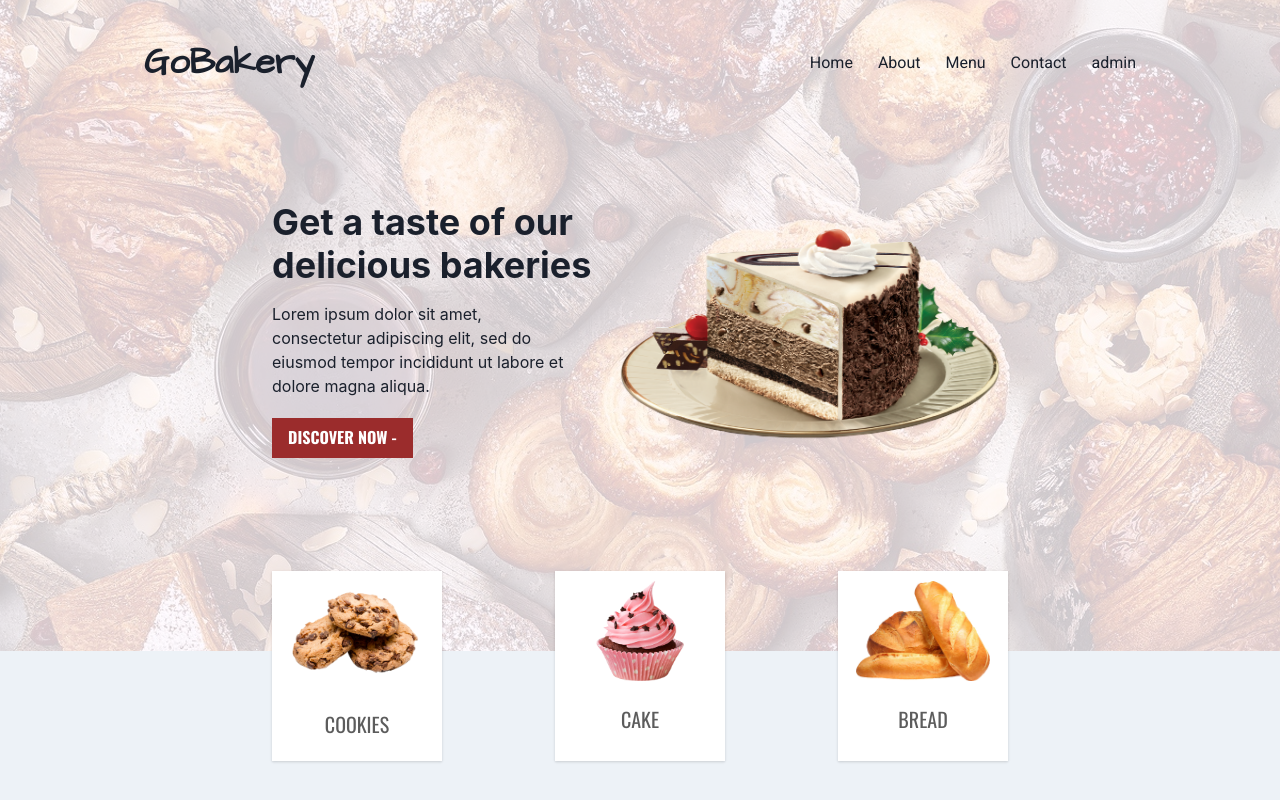
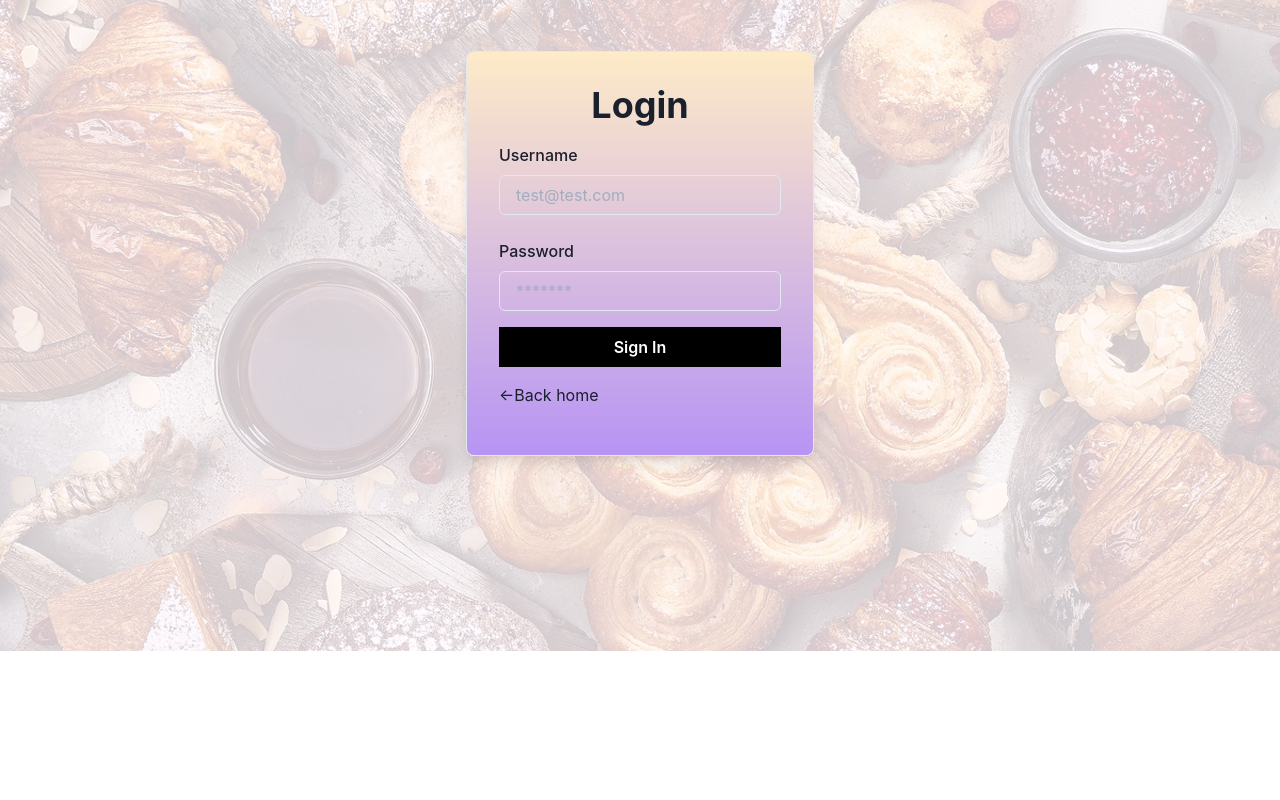
Before and after one commit to firasjaber/patesserie-ui, a React (Create React App) app: page /login in a window 1280 px wide. Shown: the top 800 px of the page. Built offline with nearby package versions, Linux system fonts and the light colour scheme.

Commit message:
Added login

```diff
--- a/src/App.js
+++ b/src/App.js
@@ -6,7 +6,7 @@ import React from 'react';
 import { BrowserRouter as Router, Switch, Route } from 'react-router-dom';
 import { QueryClient, QueryClientProvider } from 'react-query';
 import Dashboard from './pages/Dashboard';
-
+import LoginForm from './pages/LoginForm';
 const queryClient = new QueryClient();
 
 function App() {
@@ -17,6 +17,9 @@ function App() {
           <Switch>
             <Route path="/admin">
               <Dashboard />
+            </Route>
+            <Route path="/login">
+              <LoginForm />
             </Route>
             <Route path="/">
               <LandingPage />
--- /dev/null
+++ b/src/pages/LoginForm.jsx
@@ -0,0 +1,61 @@
+import React from 'react';
+import { Link as ReachLink } from 'react-router-dom'
+import {
+    Flex,
+    Box,
+    Heading,
+    FormControl,
+    FormLabel,
+    Input,
+    Button,
+    Container,
+    Link
+} from '@chakra-ui/react';
+import HeroImage from './../utils/wide.jpg';
+
+const LoginForm = () => {
+    return (
+        <Box
+            backgroundImage={`url('${HeroImage}')`}
+            backgroundPosition="center"
+            backgroundRepeat="no-repeat"
+            height="680px"
+            marginTop="-29px"
+        >
+            <Box height="100%" sx={{ backgroundColor: 'rgba(255,250,255,0.8)' }}>
+                <Container pt="20">
+
+                    <Flex width="full" align="center" justifyContent="center">
+                        <Box bgGradient={[
+                            "linear(to-tr, teal.300,yellow.400)",
+                            "linear(to-t, blue.200, teal.500)",
+                            "linear(to-b, orange.100, purple.300)",
+                        ]}
+                            p={8} maxWidth="500px" borderWidth={1} borderRadius={8} boxShadow="lg">
+                            <Box textAlign="center">
+                                <Heading>Login</Heading>
+                            </Box>
+                            <Box my={4} textAlign="left">
+                                <FormControl>
+                                    <FormLabel>Username</FormLabel>
+                                    <Input type="text" placeholder="test@test.com" />
+                                </FormControl>
+                                <FormControl mt={6}>
+                                    <FormLabel>Password</FormLabel>
+                                    <Input type="password" placeholder="*******" />
+                                </FormControl>
+                                <Button as={ReachLink} to="/admin" width="full" my={4} bg="#000" color="white" _hover="none" borderRadius="none">
+                                    Sign In
+                                </Button>
+                                <Link as={ReachLink} to="/" >&larr;Back home</Link>
+                            </Box>
+                        </Box>
+                    </Flex>
+                </Container>
+            </Box>
+        </Box>
+
+    )
+}
+
+export default LoginForm
--- a/src/ui/Navbar.jsx
+++ b/src/ui/Navbar.jsx
@@ -10,7 +10,7 @@ const Navbar = () => {
         <Link ml="25px" href="#about">About</Link>
         <Link ml="25px" href="#menu">Menu</Link>
         <Link ml="25px" href="#contact">Contact</Link>
-        <Link ml="25px" as={ReachLink} to="/admin">admin</Link>
+        <Link ml="25px" as={ReachLink} to="/login">login</Link>
       </Flex>
     </Flex>
   );
```
